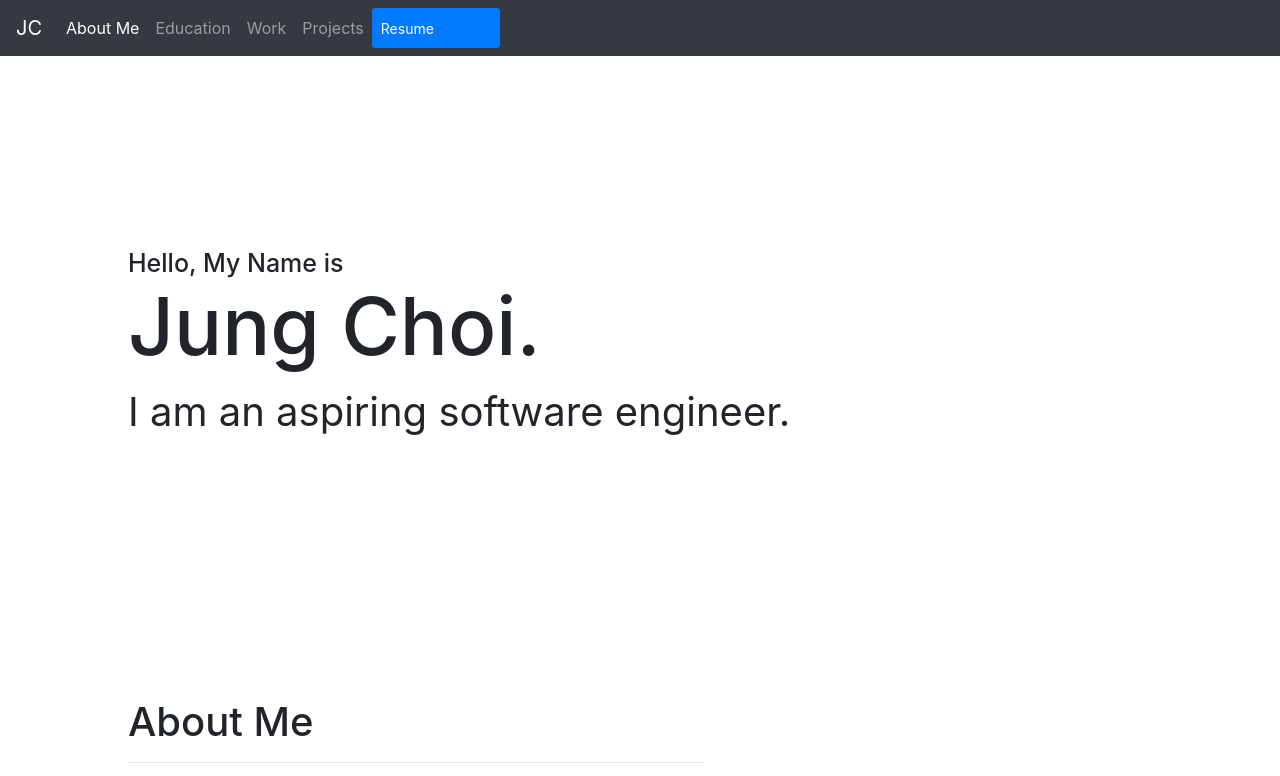
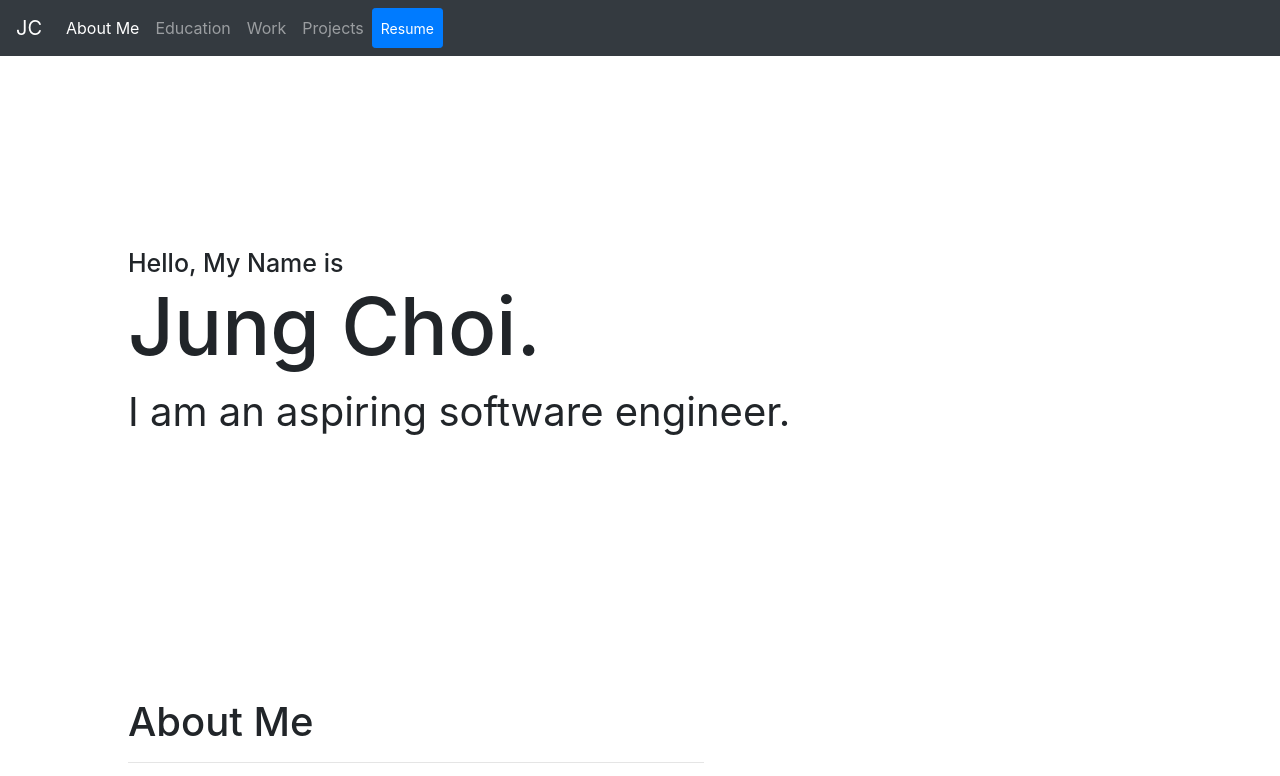
Before and after one commit to choijung121/choijung.com, a plain HTML site: page index.html in a window 1280 px wide. Shown: the top 776 px of the page. Drawn offline with nearby package versions, Linux system fonts and the light colour scheme.

Commit message:
added resume button 5

```diff
--- a/index.html
+++ b/index.html
@@ -21,8 +21,8 @@
         <a class="nav-item nav-link" href="#education">Education</a>
         <a class="nav-item nav-link" href="#work">Work</a>
         <a class="nav-item nav-link" href="#project">Projects</a>
-        <button type="button" class="btn btn-primary btn-sm">Resume
-          <a href="images/Jung Choi Resume.pdf">Resume</a>
+        <button type="button" class="btn btn-primary btn-sm">
+          <a href="images/Jung Choi Resume.pdf" style = "color: white;">Resume</a>
         </button>
       </div>
     </div>
```
